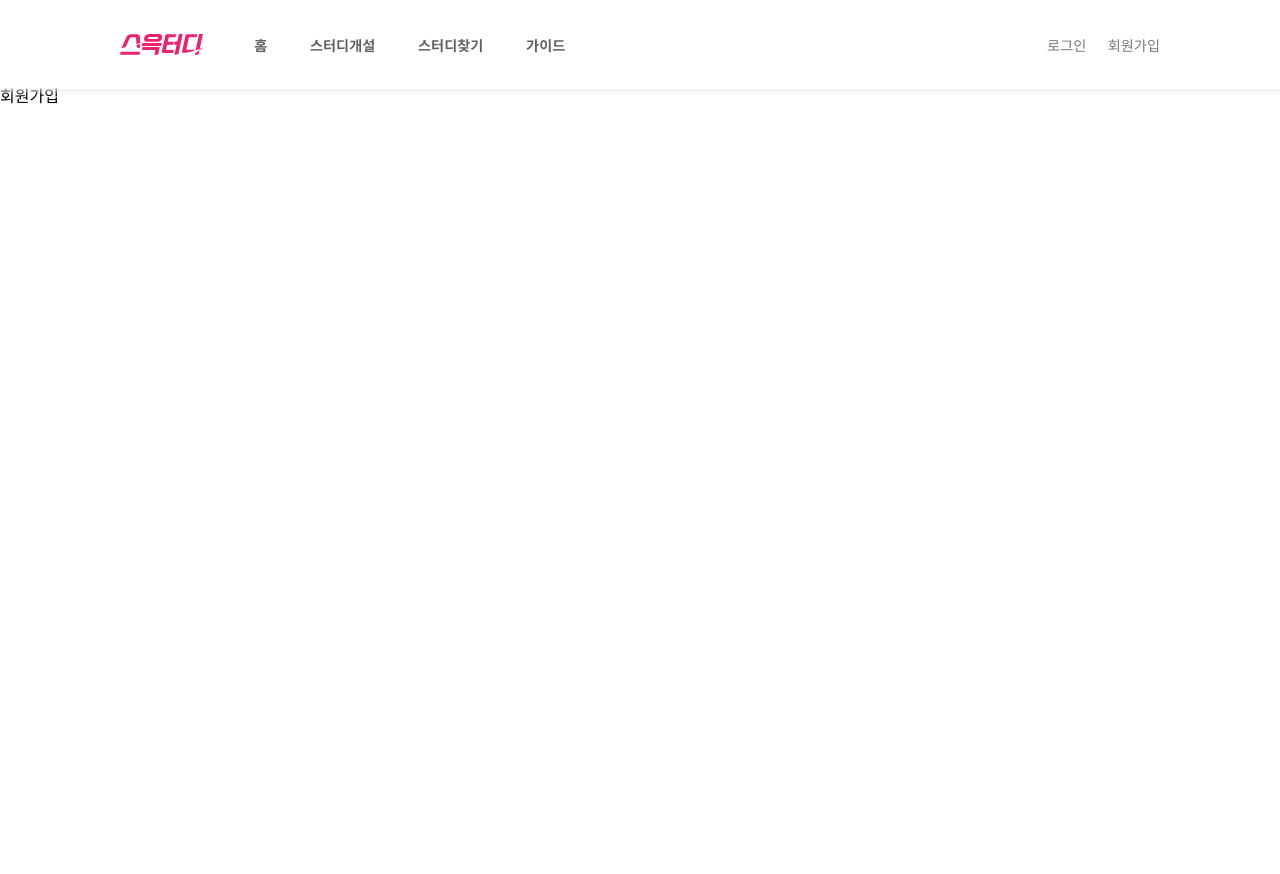
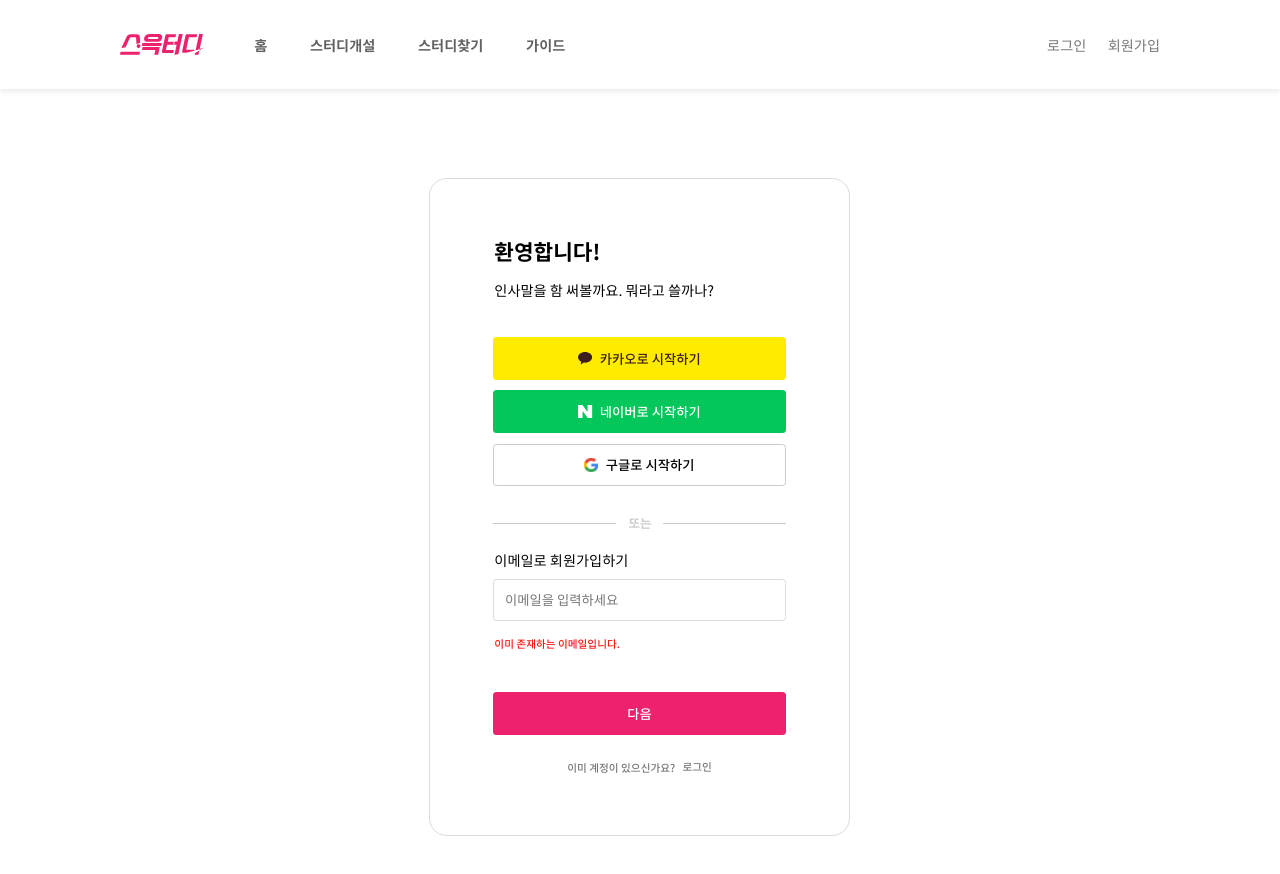
Before and after one commit to 5-TAYO/SSEUKTUDY, a React (Create React App) app in the folder frontend/: page /join in a window 1280 px wide. Shown: the top 874 px of the page. Before the commit the page ends 800 px from the top, so only its background shows below. Built offline with nearby package versions, Linux system fonts and the light colour scheme.

Commit message:
feat : 회원가입메인,이메일 페이지 퍼블리싱 #24

```diff
--- a/frontend/src/routers/Router.jsx
+++ b/frontend/src/routers/Router.jsx
@@ -3,6 +3,8 @@ import { Route, Routes, BrowserRouter } from "react-router-dom";
 import Home from "@screens/Home";
 import Login from "@screens/Login";
 import Join from "@screens/Join";
+import JoinMail from "@screens/JoinMail";
+import JoinUserInfo from "@screens/JoinUserInfo";
 import MyPage from "@screens/MyPage";
 import Main from "@screens/Main";
 import StudyList from "@screens/StudyList";
@@ -22,6 +24,8 @@ function Router() {
         <Route path="/login" element={<Login />} />
         <Route path="/mypage" element={<MyPage />} />
         <Route path="/join" element={<Join />} />
+        <Route path="/join/mail" element={<JoinMail />} />
+        <Route path="/join/userinfo" element={<JoinUserInfo />} />
         <Route path="/find/pw" element={<FindPw />} />
       </Routes>
     </BrowserRouter>
--- a/frontend/src/screens/Join.jsx
+++ b/frontend/src/screens/Join.jsx
@@ -1,8 +1,115 @@
 import React from "react";
 import "./Join.scss";
+import KakaoIcon from "@images/Kakao.svg";
+import NaverIcon from "@images/Naver.svg";
+import GoogleIcon from "@images/Google.svg";
+import { Link } from "react-router-dom";
 
 function Join() {
-  return <div>회원가입</div>;
+  return (
+    <div id="join" className="flex column">
+      <div className="join_text">
+        <p className="join_text_desc notoBold fs-24">환영합니다!</p>
+        <p className="join_text_desc_small notoReg fs-16">
+          인사말을 함 써볼까요. 뭐라고 쓸까나?
+        </p>
+      </div>
+      {/* button start */}
+      <div className="join_social_btn flex column align-center">
+        <button
+          type="button"
+          className="join_social_btn_kakao flex align-center justify-center"
+        >
+          <img
+            className="join_social_btn_kakao_icon"
+            src={KakaoIcon}
+            alt="카카오"
+          />
+          <span className="join_social_btn_kakao_text notoMid fs-15">
+            카카오로 시작하기
+          </span>
+        </button>
+
+        <button
+          type="button"
+          className="join_social_btn_naver flex align-center justify-center"
+        >
+          <img
+            className="join_social_btn_naver_icon"
+            src={NaverIcon}
+            alt="네이버"
+          />
+          <span className="join_social_btn_naver_text notoMid fs-15">
+            네이버로 시작하기
+          </span>
+        </button>
+
+        <button
+          type="button"
+          className="join_social_btn_google flex align-center justify-center"
+        >
+          <img
+            className="join_social_btn_google_icon"
+            src={GoogleIcon}
+            alt="구글"
+          />
+          <span className="join_social_btn_google_text notoMid fs-15">
+            구글로 시작하기
+          </span>
+        </button>
+      </div>
+      {/* button end */}
+      <div className="join_or flex align-center justify-center">
+        <span className="join_or_line" />
+        <div className="join_or_text notoBold fs-14">또는</div>
+        <span className="join_or_line" />
+      </div>
+
+      {/* site join input start */}
+      <div className="join_input flex column">
+        <div>
+          <p className="join_input_title notoReg fs-16">
+            이메일로 회원가입하기
+          </p>
+          <div className="join_input_box flex align-center justify-center">
+            <input
+              type="email"
+              placeholder="이메일을 입력하세요"
+              className="join_input_email notoReg fs-15"
+            />
+          </div>
+        </div>
+        {/* 유효성 검사 start */}
+        <div className="join_input_failed notoMid fs-12">
+          이미 존재하는 이메일입니다.
+        </div>
+        {/* 유효성 검사 end */}
+      </div>
+      {/* site join input end */}
+
+      {/* join btn start */}
+      <div className="flex align-center justify-center">
+        <Link
+          to="/join/mail"
+          className="join_main_next_btn notoMid fs-15 flex align-center justify-center"
+        >
+          다음
+        </Link>
+      </div>
+      {/* join btn end */}
+
+      {/* text start */}
+      <div className="if_text ">
+        <div className="if_text_join flex align-center justify-center">
+          <p className="if_text_title notoMid fs-12">이미 계정이 있으신가요?</p>
+          <Link to="/login" classname="if_text_login_move">
+            <p className="notoMid fs-12"> 로그인</p>
+          </Link>
+        </div>
+      </div>
+      {/* text end */}
+    </div>
+  );
 }
 
 export default Join;
--- a/frontend/src/screens/Join.scss
+++ b/frontend/src/screens/Join.scss
@@ -0,0 +1,103 @@
+#join {
+  margin: vw(100px) vw(483px);
+
+  border-radius: vw(20px);
+  width: vw(473px);
+  height: vw(740px);
+  border: solid 1px $GRAY-DB;
+
+  .join_text {
+    padding: vw(64px) vw(70px) vw(40px) vw(72px);
+    text-align: left;
+    &_desc {
+      line-height: vw(35px);
+      margin-bottom: vw(16px);
+      &_small {
+        line-height: vw(23px);
+      }
+    }
+  }
+
+  .join_social_btn {
+    button {
+      width: vw(329px);
+      height: vw(48px);
+      border-radius: vw(4px);
+      margin-bottom: vw(12px);
+
+      img {
+        margin-right: vw(8px);
+        width: vw(16px);
+      }
+    }
+    &_kakao {
+      background-color: $KAKAO-YELLOW;
+      color: $KAKAO-BROWN;
+    }
+
+    &_naver {
+      background-color: $NAVER;
+      color: $WHITE;
+    }
+
+    &_google {
+      background-color: $WHITE;
+      border: solid 1px $GRAY-CB;
+    }
+
+    margin-bottom: vw(20px);
+  }
+
+  .join_or {
+    &_line {
+      height: vw(1px);
+      background-color: $GRAY-CB;
+      width: vw(138px);
+    }
+    &_text {
+      line-height: vw(20px);
+      color: $GRAY-CB;
+      margin: 0 vw(13px) 0 vw(14px);
+    }
+  }
+
+  .join_input {
+    margin: vw(24px) 0 vw(36px) 0;
+    &_title,
+    &_failed {
+      margin: 0 0 vw(12px) vw(72px);
+    }
+    input {
+      border: solid vw(1px) $GRAY-DB;
+      padding-left: vw(12px);
+      height: vw(48px);
+      width: vw(329px);
+      border-radius: vw(4px);
+    }
+
+    &_box {
+      margin-bottom: vw(20px);
+    }
+
+    &_failed {
+      color: $RED;
+    }
+  }
+
+  .join_main_next_btn {
+    width: vw(329px);
+    height: vw(48px);
+    border-radius: vw(4px);
+    background-color: $PINK-MAIN;
+    color: $WHITE;
+    margin-bottom: vw(24px);
+  }
+
+  .if_text {
+    color: $GRAY-76;
+    &_title {
+      margin: vw(4px) vw(8px) vw(4px) 0;
+      line-height: vw(17px);
+    }
+  }
+}
--- /dev/null
+++ b/frontend/src/screens/JoinMail.jsx
@@ -0,0 +1,80 @@
+import React from "react";
+import "./JoinMail.scss";
+import { Link } from "react-router-dom";
+
+function JoinMail() {
+  return (
+    <div id="join_mail" className="flex column align-center">
+      <div className="mail_text">
+        <p className="mail_text_desc notoBold fs-24">
+          인증 이메일을 보냈습니다.
+        </p>
+        <p className="mail_text_desc_small notoReg fs-16">
+          메일함에서 인증 이메일을 확인 후 인증코드를 입력해주세요!
+        </p>
+      </div>
+
+      {/* site mail input start */}
+      <div className="mail_input flex column">
+        <div>
+          <p className="mail_input_title notoReg fs-16">인증코드</p>
+          <div className="mail_input_box flex align-center justify-center">
+            <input
+              type="email"
+              placeholder="이메일을 입력하세요"
+              className="mail_input_email notoReg fs-15"
+            />
+          </div>
+        </div>
+        {/* 유효성 검사 start */}
+        <div className="mail_input_failed notoMid fs-12">
+          인증코드가 올바르지 않습니다
+        </div>
+        {/* 유효성 검사 end */}
+      </div>
+      {/* site mail input end */}
+
+      {/* mail btn start */}
+      <div className="flex align-center justify-center">
+        <Link
+          to="/join/userinfo"
+          className="join_mail_next_btn notoMid fs-15 flex align-center justify-center"
+        >
+          다음
+        </Link>
+      </div>
+      {/* mail btn end */}
+
+      {/* text start */}
+      <div className="if_text">
+        <div className="flex align-center justify-center">
+          <p className="if_text_title notoMid fs-12">
+            인증 이메일을 받지 못하셨나요?
+          </p>
+          <Link to="/login" classname="if_text_login_move">
+            {/* email 재전송 링크 수정하기 */}
+            <p className="notoMid fs-12"> 이메일 재전송</p>
+          </Link>
+        </div>
+      </div>
+      {/* text end */}
+
+      {/* notice start */}
+      <div className="notice_mail flex column justify-center">
+        <div className="notice_mail_text notoMid fs-12 ">
+          * 인증 이메일은 발송 시점으로 부터 3분간 유효합니다.
+        </div>
+        <div className="notice_mail_text notoMid fs-12 ">
+          * 인증 이메일 재발송 시 기존 인증코드는 무효처리되며, 새로 받은
+          인증코드로 인증해야 합니다.
+        </div>
+        <div className="notice_mail_text_em notoMid fs-12 ">
+          * 이메일이 도착하지 않았다면 스팸메일함을 확인해주세요!
+        </div>
+      </div>
+      {/* notice end */}
+    </div>
+  );
+}
+
+export default JoinMail;
--- /dev/null
+++ b/frontend/src/screens/JoinMail.scss
@@ -0,0 +1,80 @@
+#join_mail {
+  margin: vw(100px) vw(483px);
+
+  border-radius: vw(20px);
+  width: vw(473px);
+  height: vw(700px);
+  border: solid 1px $GRAY-DB;
+
+  .mail_text {
+    margin: vw(64px) vw(70px) vw(36px) vw(72px);
+    text-align: left;
+    &_desc {
+      line-height: vw(35px);
+      margin-bottom: vw(16px);
+      &_small {
+        line-height: vw(23px);
+      }
+    }
+  }
+
+  .mail_input {
+    // margin: 0 0 vw(16px) 0;
+    &_title {
+      margin: 0 0 vw(19px) 0;
+    }
+    input {
+      border: solid vw(1px) $GRAY-DB;
+      padding-left: vw(12px);
+      height: vw(48px);
+      width: vw(329px);
+      border-radius: vw(4px);
+      margin-bottom: vw(8px);
+    }
+
+    &_box {
+      margin-bottom: vw(13px);
+    }
+
+    &_failed {
+      color: $RED;
+      line-height: vw(17px);
+      margin: 0 0 vw(16px) 0;
+    }
+  }
+
+  .join_mail_next_btn {
+    width: vw(329px);
+    height: vw(48px);
+    border-radius: vw(4px);
+    background-color: $PINK-MAIN;
+    color: $WHITE;
+    margin-bottom: vw(24px);
+  }
+
+  .if_text {
+    color: $GRAY-76;
+    &_title {
+      margin: vw(4px) vw(8px) vw(4px) 0;
+      line-height: vw(17px);
+    }
+    margin-bottom: vw(41px);
+  }
+
+  .notice_mail {
+    height: vw(160px);
+    width: vw(329px);
+    background-color: $GRAY-F3;
+    border-radius: vw(4px);
+    padding: vw(29px) vw(20px);
+    &_text {
+      color: $GRAY-61;
+      line-height: vw(17px);
+      padding-bottom: vw(17px);
+      &_em {
+        color: $GRAY-61;
+        line-height: vw(17px);
+      }
+    }
+  }
+}
--- /dev/null
+++ b/frontend/src/screens/JoinUserInfo.jsx
@@ -0,0 +1,7 @@
+import React from "react";
+
+function JoinUserInfo() {
+  return <div>유저 정보 받기</div>;
+}
+
+export default JoinUserInfo;
```
